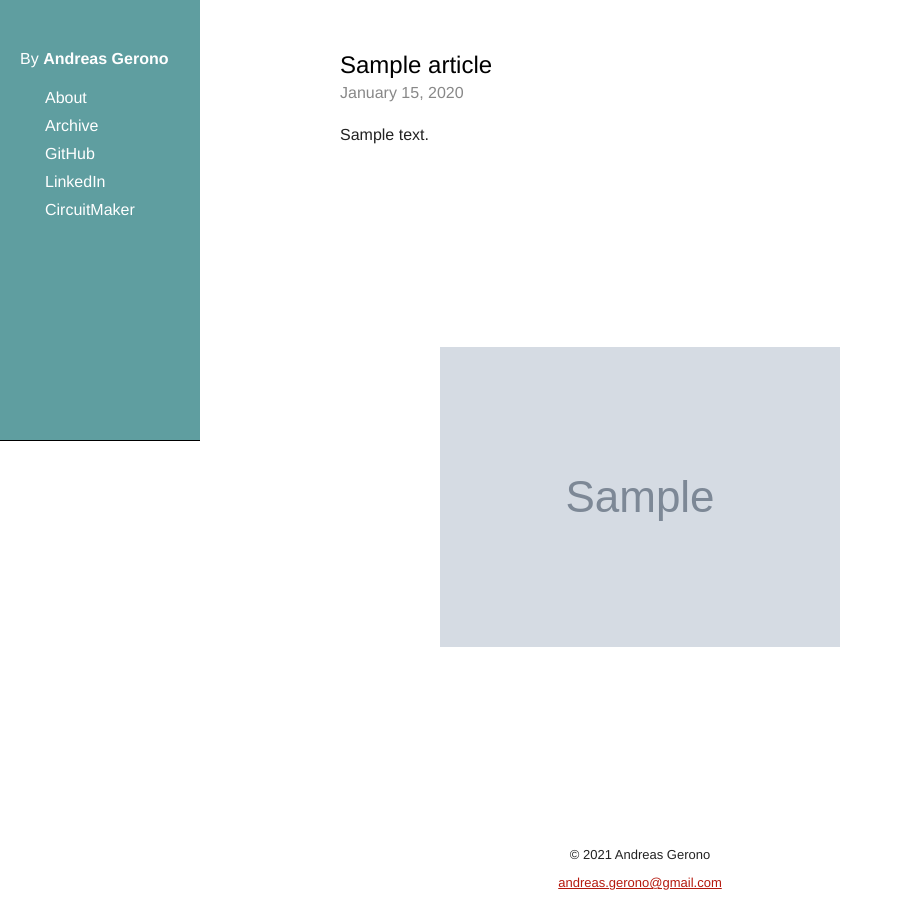
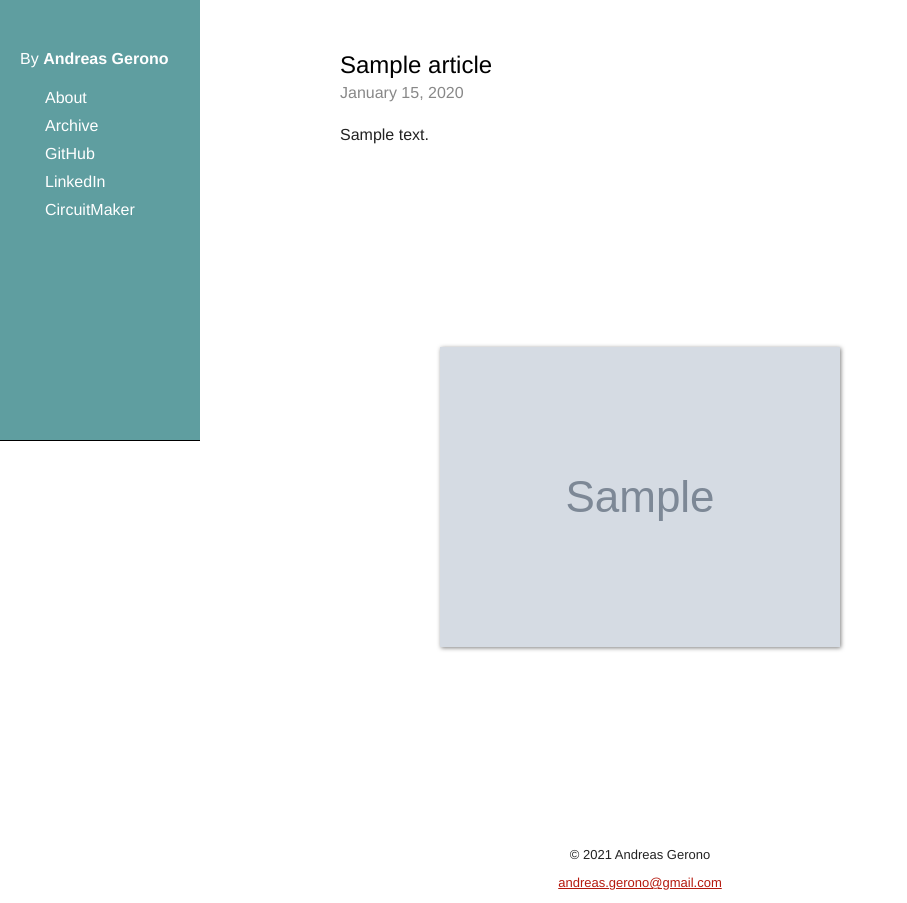
Before and after one commit to AndreasGerono/Portfolio, a Django app: a page that uses Portfolio/portfolio_projects/templates/article.html in a window 1280 px wide. Shown: the whole page, without its empty margins (0-907 px from the left). Run offline with Django 3.2, Linux system fonts and the light colour scheme; tables that the repository leaves empty hold one stand-in row (values such as "Sample post"); grey boxes marked "Sample" are stand-in pictures.

Commit message:
Fix gallery for not Safari browsers and add dropshadow

```diff
--- a/Portfolio/portfolio_projects/static/css/gallery.css
+++ b/Portfolio/portfolio_projects/static/css/gallery.css
@@ -1,7 +1,6 @@
 .images::-webkit-scrollbar {
     -webkit-appearance: none;
 }
-
 
 .images::-webkit-scrollbar:vertical {
     display: none;
@@ -15,24 +14,37 @@
     display: none;
 }
 
-
 .images {
-	margin-top: 50px;
-	margin-bottom: 0px;
-	overflow-x: auto;
-	overflow-y: hidden;
-	scroll-snap-type: x mandatory;
-	scroll-behavior: smooth;
-	display: flex;
-	height: min(75vh, 800px);
+    scrollbar-width: none;
+    -ms-overflow-style: none;
 }
 
 .images img {
-	scroll-snap-align: start;
-	object-fit: scale-down;
-	display: block;
-	max-width: 100%;
-    margin-right: 10px;
+    display: block;
+    max-width: calc(100% - 10px);
+    height: calc(100% - 10px);
+    object-fit: scale-down;
+    /*margin-top: 10px;*/
+    margin: 5px auto 5px auto;
+    filter: drop-shadow(1.75px 1.75px 2px rgba(0, 0, 0, 0.5));
+}
+
+.images div {
+    scroll-snap-align: start;
+    display: inline-block;
+    width: 100%;
+    height: 100%;
+}
+
+.images {
+    margin-top: 50px;
+    margin-bottom: 0px;
+    overflow-x: scroll;
+    overflow-y: hidden;
+    white-space: nowrap;
+    scroll-snap-type: x mandatory;
+    scroll-behavior: smooth;
+    height: min(75vh, 800px);
 }
 
 /*
--- a/Portfolio/portfolio_projects/templates/article.html
+++ b/Portfolio/portfolio_projects/templates/article.html
@@ -19,7 +19,7 @@
 <div class="gallery">
     <div class="images">
         {% for image in images %}
-        <img src="{{ image.image.url }}" alt="{{ image.alt }}" title="{{ image.title }}" />
+        <div><img src="{{ image.image.url }}" alt="{{ image.alt }}" title="{{ image.title }}" /></div>
         {% endfor %}
     </div>
 
```
